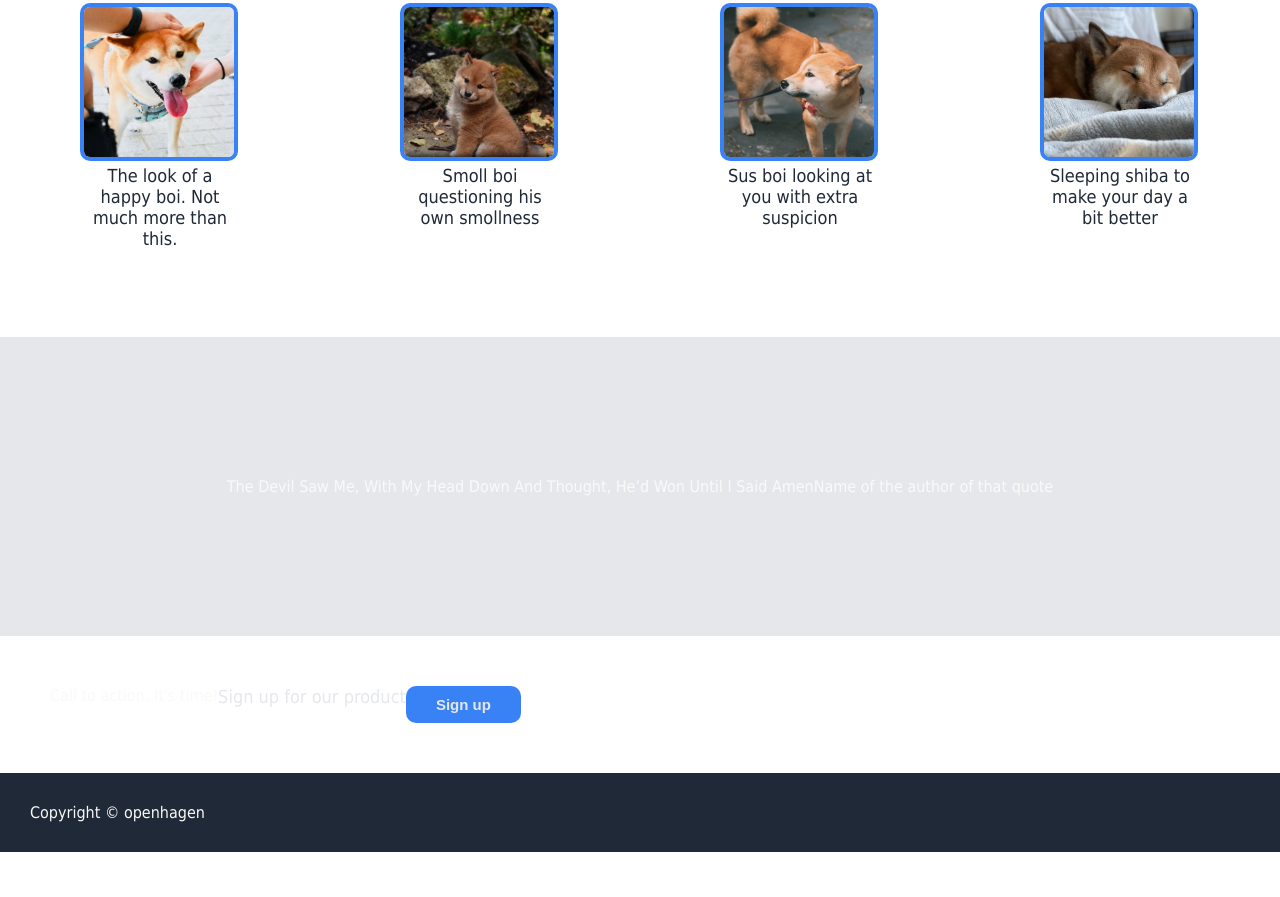
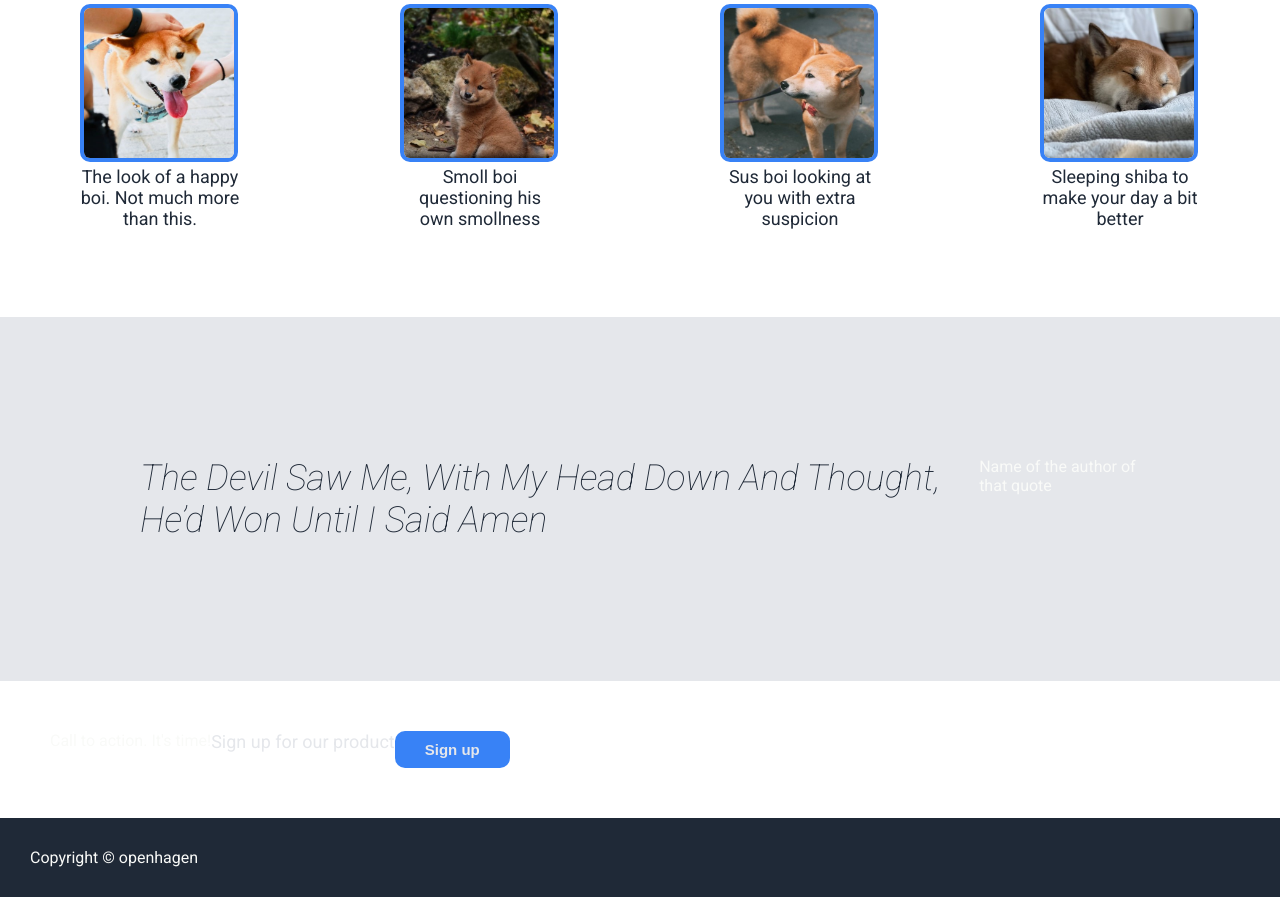
Before and after one commit to openhagen/landing-page, a plain HTML site: page index.html in a window 1280 px wide. Shown: the part 559-1456 px from the top of the page. Before the commit the page ends 1411 px from the top, so only its background shows below. Drawn offline with Linux system fonts and the light colour scheme.

Commit message:
Import correct Roboto fonts

```diff
--- a/index.html
+++ b/index.html
@@ -5,6 +5,9 @@
         <meta http-equiv="X-UA-Compatible" content="IE=edge">
         <meta name="viewport" content="width-device-initial, initial-scale=1.0">
         <title>The Shiba Gallery</title>
+        <link rel="preconnect" href="https://fonts.googleapis.com">
+        <link rel="preconnect" href="https://fonts.gstatic.com" crossorigin>
+        <link href="https://fonts.googleapis.com/css2?family=Roboto:ital,wght@0,100;0,300;0,400;0,500;0,700;0,900;1,100;1,300;1,400;1,500;1,700;1,900&display=swap" rel="stylesheet">
         <link rel="stylesheet" href="./style.css">
     </head>
     <body>
@@ -49,7 +52,7 @@
             </div>
         </div>
         <div class="bar3">
-            <div>The Devil Saw Me, With My Head Down And Thought, He’d Won Until I Said Amen</div>
+            <div class="quote">The Devil Saw Me, With My Head Down And Thought, He’d Won Until I Said Amen</div>
             <div>Name of the author of that quote</div>
         </div>
         <div class="bar4">
--- a/style.css
+++ b/style.css
@@ -3,12 +3,13 @@ body {
     flex-direction: column;
     margin: 0;
     min-height: 100vh;
-    font-family: Tahoma, Arial, sans-serif;
+    font-family: 'Roboto', 'Arial', sans-serif;
     color: #f9faf8;
 }
 
 .header,.bar1 {
     display: flex;
+    flex: auto;
     background-color: #1f2937;
 }
 
@@ -52,6 +53,7 @@ margin: 10px;
 }
 
 .right {
+    max-width: auto;
     max-width: 410px;
 }
 
@@ -108,6 +110,13 @@ margin: 10px;
     justify-content: center;
 }
 
+.quote {
+    font-size: 36px;
+    font-style: italic;
+    font-weight: 100;
+    color: #1f2937;
+}
+
 .bar4 {
     display: flex;
     padding: 50px;
```
